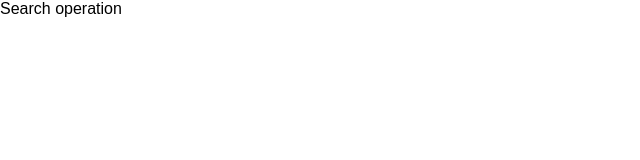
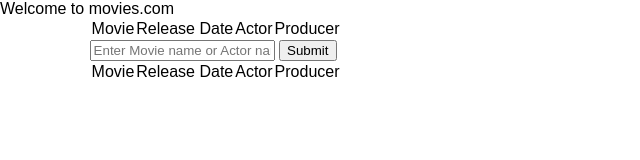
Before and after one commit to pvaishnaviprdxn/search, a plain HTML site: page index.html in a window 1280 px wide. Shown: the whole page, without its empty margins (0-640 px from the left). Drawn offline with nearby package versions, Linux system fonts and the light colour scheme.

Commit message:
section added and done with html

```diff
--- a/index.html
+++ b/index.html
@@ -47,13 +47,50 @@
   <div class="container">
     <!--header section start-->
     <header>
-        <h1>Search operation</h1>
+        <h1>Welcome to movies.com</h1>
     </header>
     <!--header section start-->
     <!--main section start-->
     <main>
+        <section>
+            <div class = "wrapper">
+                <div class = "list">
+                    <table id = "dlist">
+                        <thead>
+                            <th>Movie</th>
+                            <th>Release Date</th>
+                            <th>Actor</th>
+                            <th>Producer</th>
+                        </thead>
+                        <tbody id = "movielist">
 
-    </section>
+                        </tbody>
+                    </table>
+                </div>
+            </div>
+        </section>
+        <section>
+            <div class = "wrapper">
+                <div class = "search-bar">
+                  <input type = "text" id = "sear" placeholder = "Enter Movie name or Actor name">
+                  <input type = "submit" onclick = "search()">
+                </div>
+            </div>
+        </section>
+        <section>
+            <div class = "wrapper">
+                <table id = "newl">
+                    <thead>
+                        <th>Movie</th>
+                        <th>Release Date</th>
+                        <th>Actor</th>
+                        <th>Producer</th>
+                    </thead>
+                    <tbody id = nlist>
+                    </tbody>
+                </table>
+            </div>
+        </section>
     </main>
     <!--main section end-->
 
```
